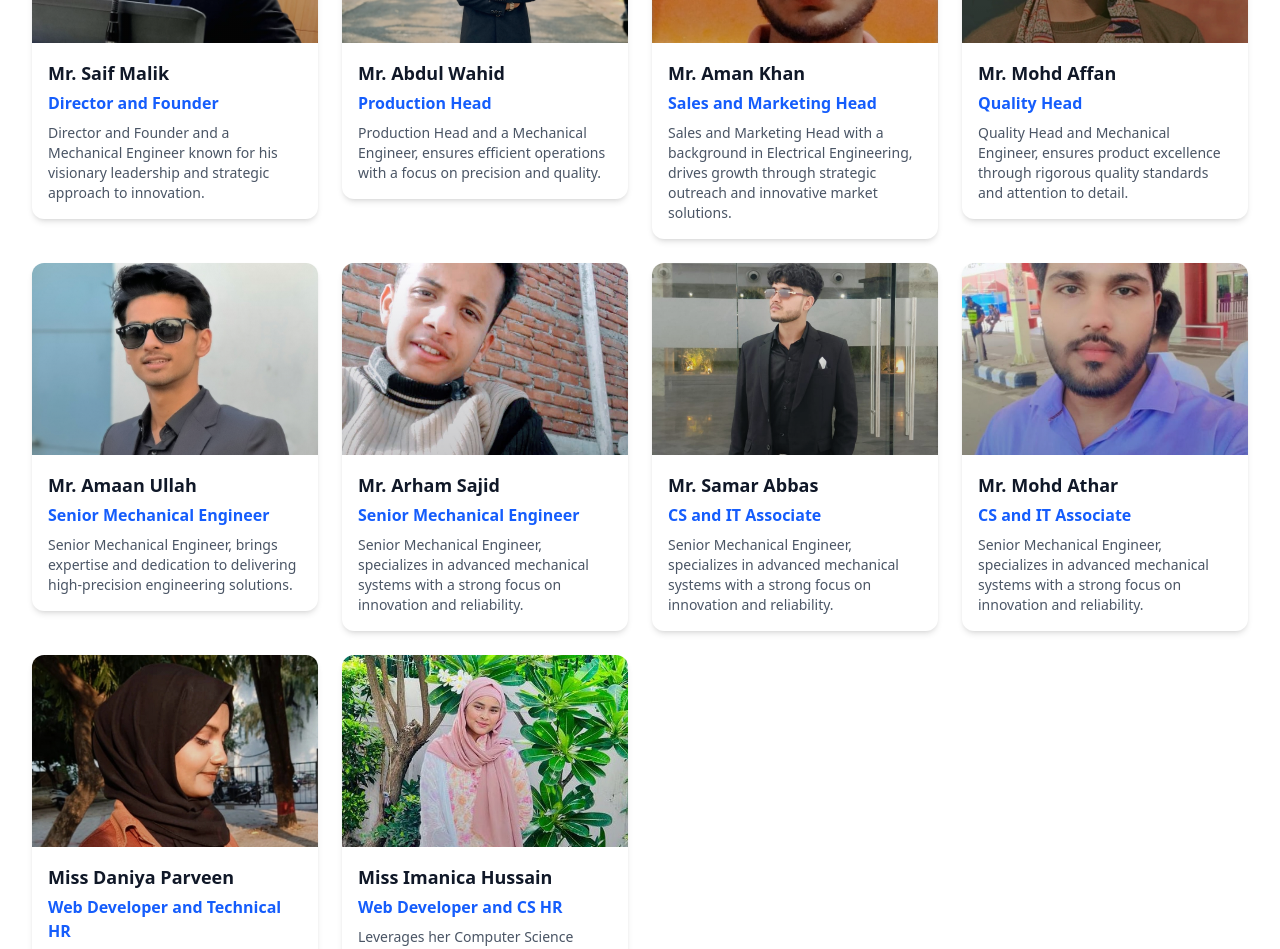
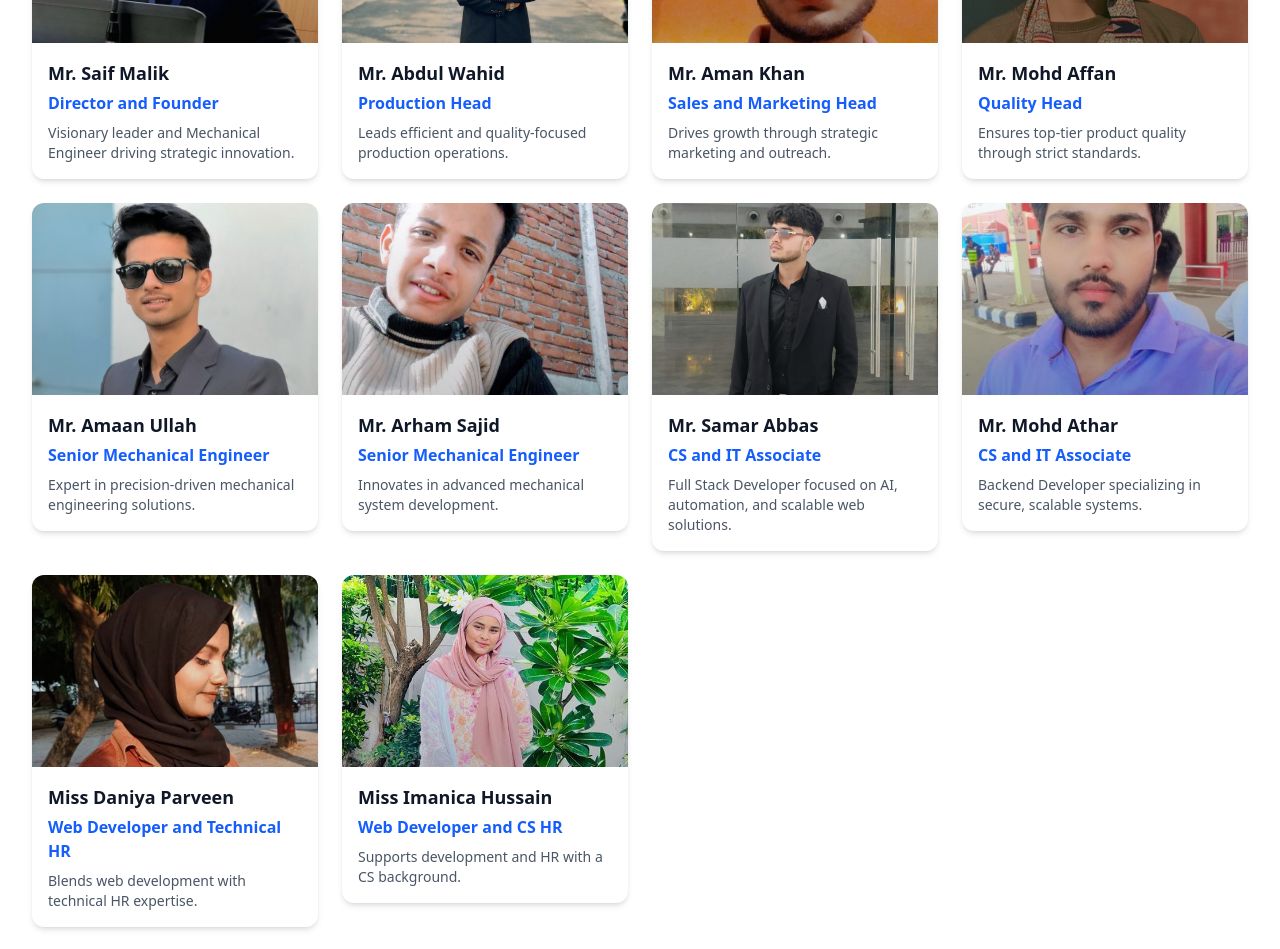
Before and after one commit to samar-abbas-786/Confidence-Connector, a Next.js app: page / in a window 1280 px wide. Shown: the part 2660-3609 px from the top of the page. Built offline with nearby package versions, Linux system fonts and the light colour scheme.

Commit message:
fix testimonial

```diff
--- a/components/Team.jsx
+++ b/components/Team.jsx
@@ -8,72 +8,67 @@ export default function Team() {
       role: "Director and Founder",
       image: "/saifmalik.jpg",
       description:
-        "Director and Founder and a Mechanical Engineer known for his visionary leadership and strategic approach to innovation.",
+        "Visionary leader and Mechanical Engineer driving strategic innovation.",
     },
     {
       name: "Mr. Abdul Wahid",
       role: "Production Head",
       image: "/Abdul Wahid.jpg",
-      description:
-        "Production Head and a Mechanical Engineer, ensures efficient operations with a focus on precision and quality.",
+      description: "Leads efficient and quality-focused production operations.",
     },
     {
       name: "Mr. Aman Khan",
       role: "Sales and Marketing Head",
       image: "/Mr.Aman Khan.jpg",
-      description:
-        "Sales and Marketing Head with a background in Electrical Engineering, drives growth through strategic outreach and innovative market solutions.",
+      description: "Drives growth through strategic marketing and outreach.",
     },
     {
       name: "Mr. Mohd Affan",
       role: "Quality Head",
       image: "/mohdaffan.webp",
-      description:
-        "Quality Head and Mechanical Engineer, ensures product excellence through rigorous quality standards and attention to detail.",
+      description: "Ensures top-tier product quality through strict standards.",
     },
     {
       name: "Mr. Amaan Ullah",
       role: "Senior Mechanical Engineer",
       image: "/amaanmultani.jpg",
       description:
-        "Senior Mechanical Engineer, brings expertise and dedication to delivering high-precision engineering solutions.",
+        "Expert in precision-driven mechanical engineering solutions.",
     },
     {
       name: "Mr. Arham Sajid",
       role: "Senior Mechanical Engineer",
       image: "/arhamsajid.jpg",
-      description:
-        "Senior Mechanical Engineer, specializes in advanced mechanical systems with a strong focus on innovation and reliability.",
+      description: "Innovates in advanced mechanical system development.",
     },
     {
       name: "Mr. Samar Abbas",
       role: "CS and IT Associate",
       image: "/samar.jpg",
       description:
-        "Senior Mechanical Engineer, specializes in advanced mechanical systems with a strong focus on innovation and reliability.",
+        "Full Stack Developer focused on AI, automation, and scalable web solutions.",
     },
     {
       name: "Mr. Mohd Athar",
       role: "CS and IT Associate",
       image: "/athar.jpg",
       description:
-        "Senior Mechanical Engineer, specializes in advanced mechanical systems with a strong focus on innovation and reliability.",
+        "Backend Developer specializing in secure, scalable systems.",
     },
     {
       name: "Miss Daniya Parveen",
       role: "Web Developer and Technical HR",
       image: "/daniya.jpg",
-      description:
-        "Web Developer and Technical HR, combines technical skills with team coordination to support development and hiring.",
+      description: "Blends web development with technical HR expertise.",
     },
     {
       name: "Miss Imanica Hussain",
       role: "Web Developer and CS HR",
       image: "/imanica.jpg",
-      description:
-        "Leverages her Computer Science background to support both technical development and team management.",
+      description: "Supports development and HR with a CS background.",
     },
   ];
+
   return (
     <section id="team" className="py-12 bg-white">
       <div className="max-w-7xl mx-auto px-4 sm:px-6 lg:px-8">
--- a/components/Testimonial.jsx
+++ b/components/Testimonial.jsx
@@ -38,7 +38,7 @@ const Testimonial = () => {
                 testimonial:
                   "Having my health monitored 24/7 gives me peace of mind. The AI chatbot helps me understand my symptoms and when to seek medical attention.",
                 image:
-                  "https://images.unsplash.com/photo-1494790108755-2616b9d9c87f?w=400&h=400&fit=crop&crop=face",
+                  "https://images.unsplash.com/photo-1551836022-deb4988cc6c0?w=400&h=400&fit=crop&crop=face",
               },
               {
                 name: "Dr. Kevin Park",
```
